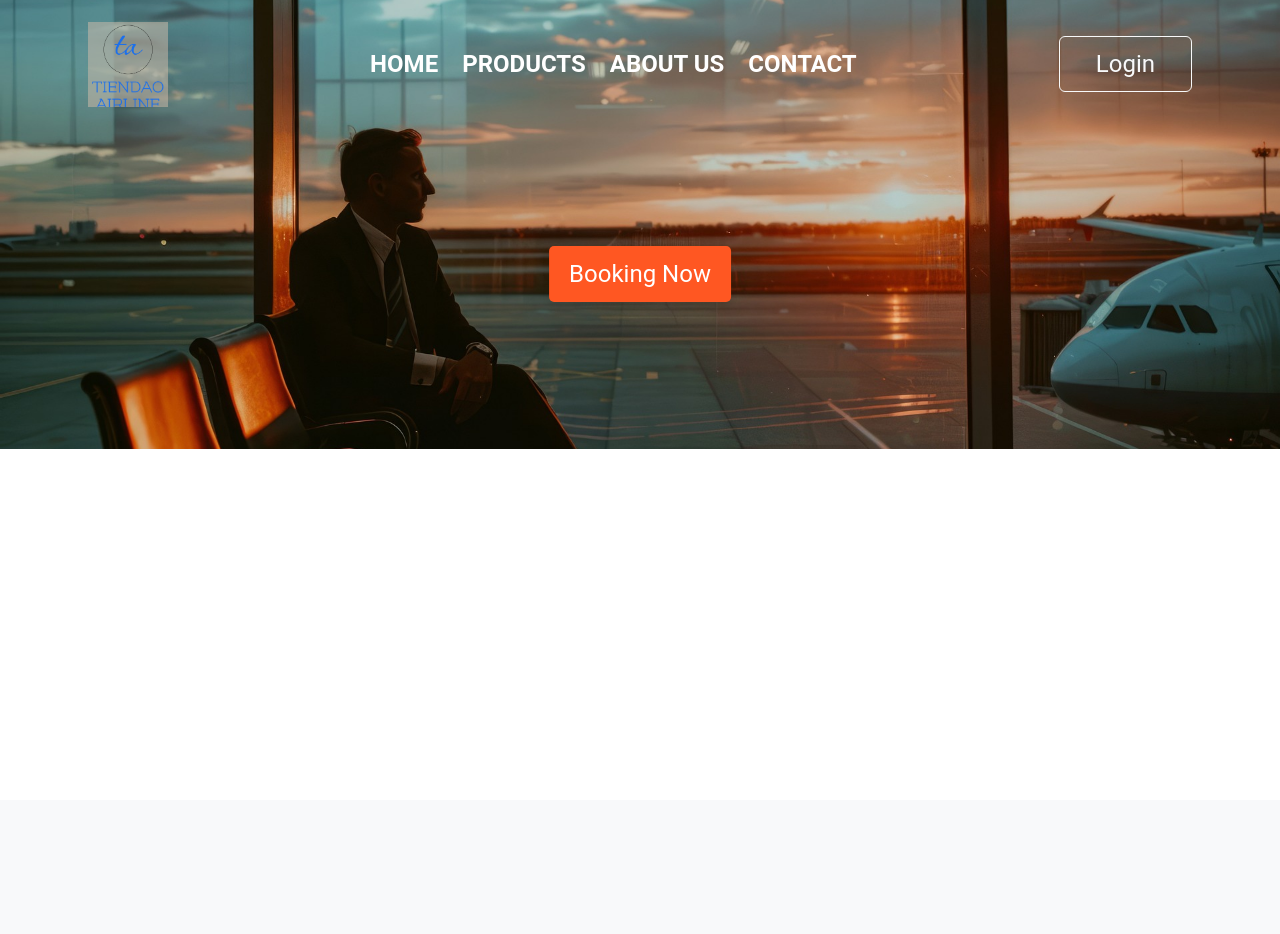
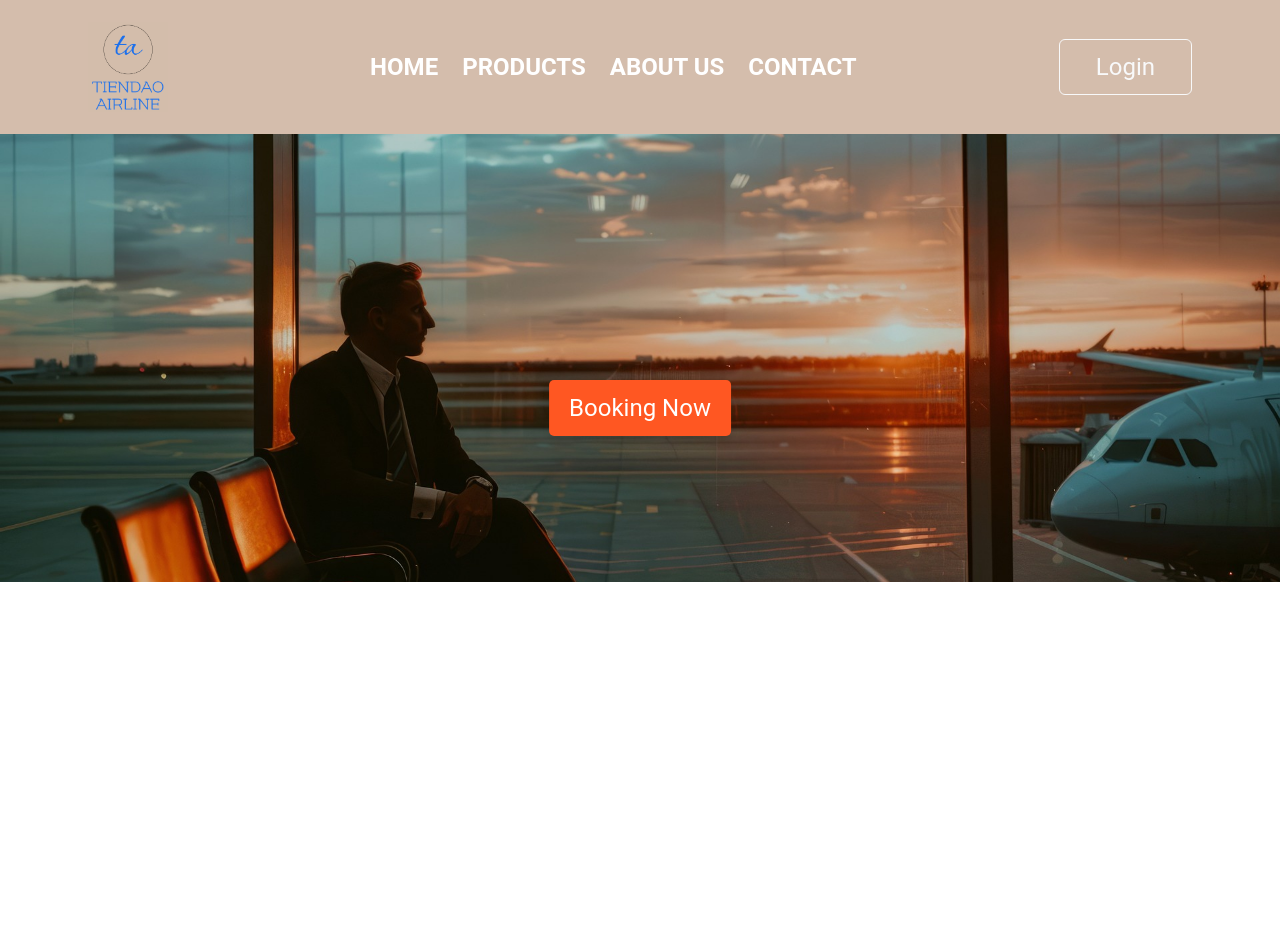
Before and after one commit to tinedao/bookFlightTicket, a PHP site: page / in a window 1280 px wide. Before the commit the page ends 449 px from the top, so only its background shows below. Run offline with PHP 8.4, Linux system fonts and the light colour scheme.

Commit message:
sc change

```diff
--- a/assets/css/style.css
+++ b/assets/css/style.css
@@ -23,7 +23,7 @@ text-decoration: none !important;
   width: 80px;
   background-color: rgba(212, 189, 172, 0.5);
   margin-top: -25px;
-  margin-bottom: -10px;
+  margin-bottom: -5px;
 }
 .navbar {
   z-index: 1;
--- a/index.php
+++ b/index.php
@@ -7,4 +7,5 @@
         <a href="booking.php" class="booking-button">Booking Now</a>
     </div>
 </div>
+
 <?php include 'layout/footer.php'; ?>
--- a/layout/navbar.php
+++ b/layout/navbar.php
@@ -1,4 +1,13 @@
 <style>
+body{
+    <?php
+        if(!isset($home)){
+            echo '
+                margin-top:133.55px;
+            ';
+        }
+    ?>
+}
 .navbar {
     z-index: 1;
     position: fixed;
@@ -6,6 +15,14 @@
     overflow: hidden;
     width: 100%;
     transition: background-color 0.5s ease;
+    <?php
+        if(!isset($home)){
+            echo '
+            background-color: #D4BDAC;
+            top : 0;
+            ';
+        }
+    ?>
 }
 
 .navbar.scrolled {
@@ -55,6 +72,9 @@
         </div>
     </div>
 </div>
+<?php
+    if(!isset($home)){
+        echo "
         <script>
             window.addEventListener('scroll', function() {
             const navbar = document.getElementById('navbar');
@@ -64,4 +84,5 @@ window.addEventListener('scroll', function() {
                 navbar.classList.remove('scrolled');
             }
         });
-</script>
+        </script>";
+    };
```
Also changed, not shown: about.php (+32 -0 lines). Lines whose indentation alone changed are shown as unchanged.
